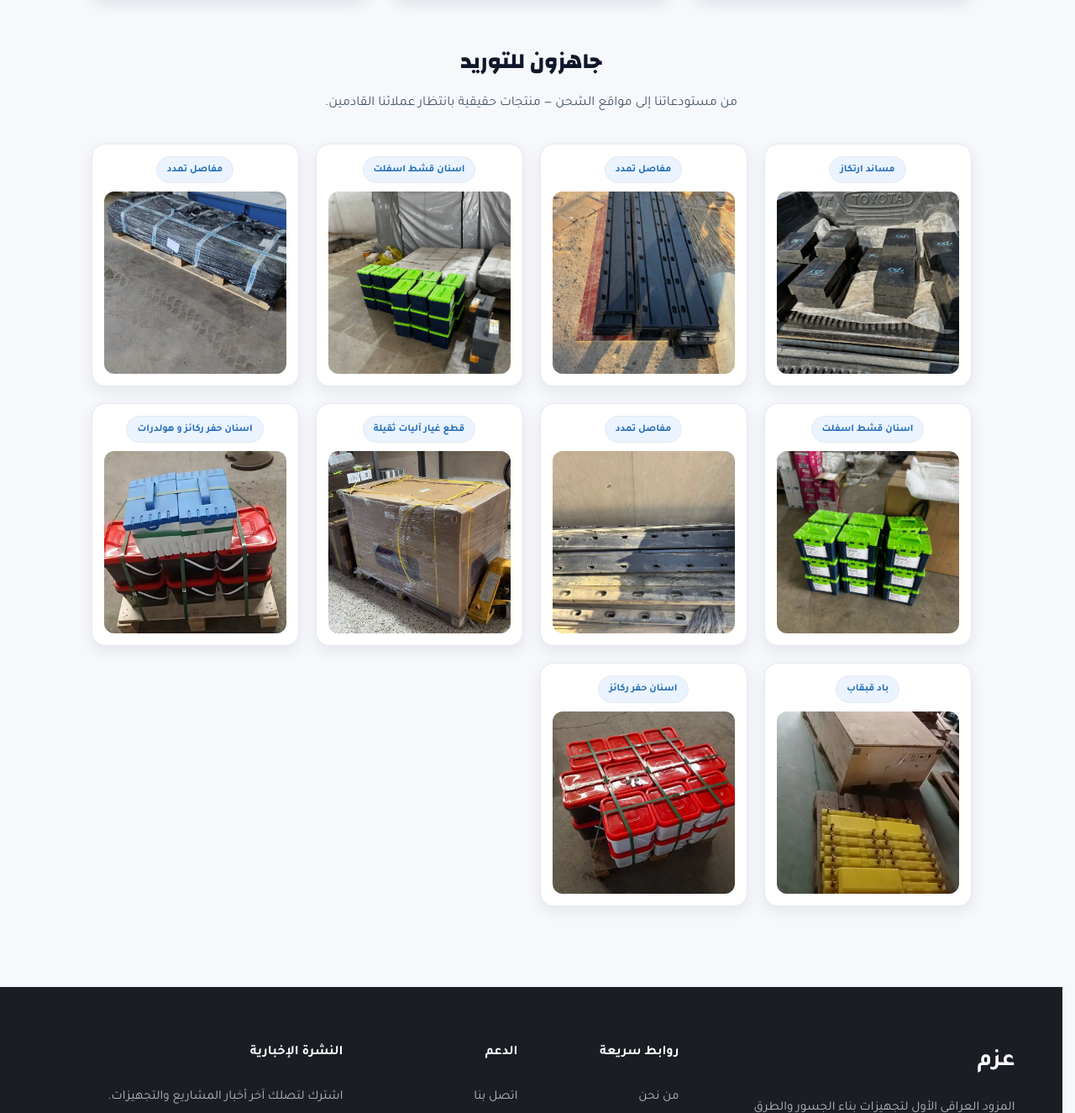
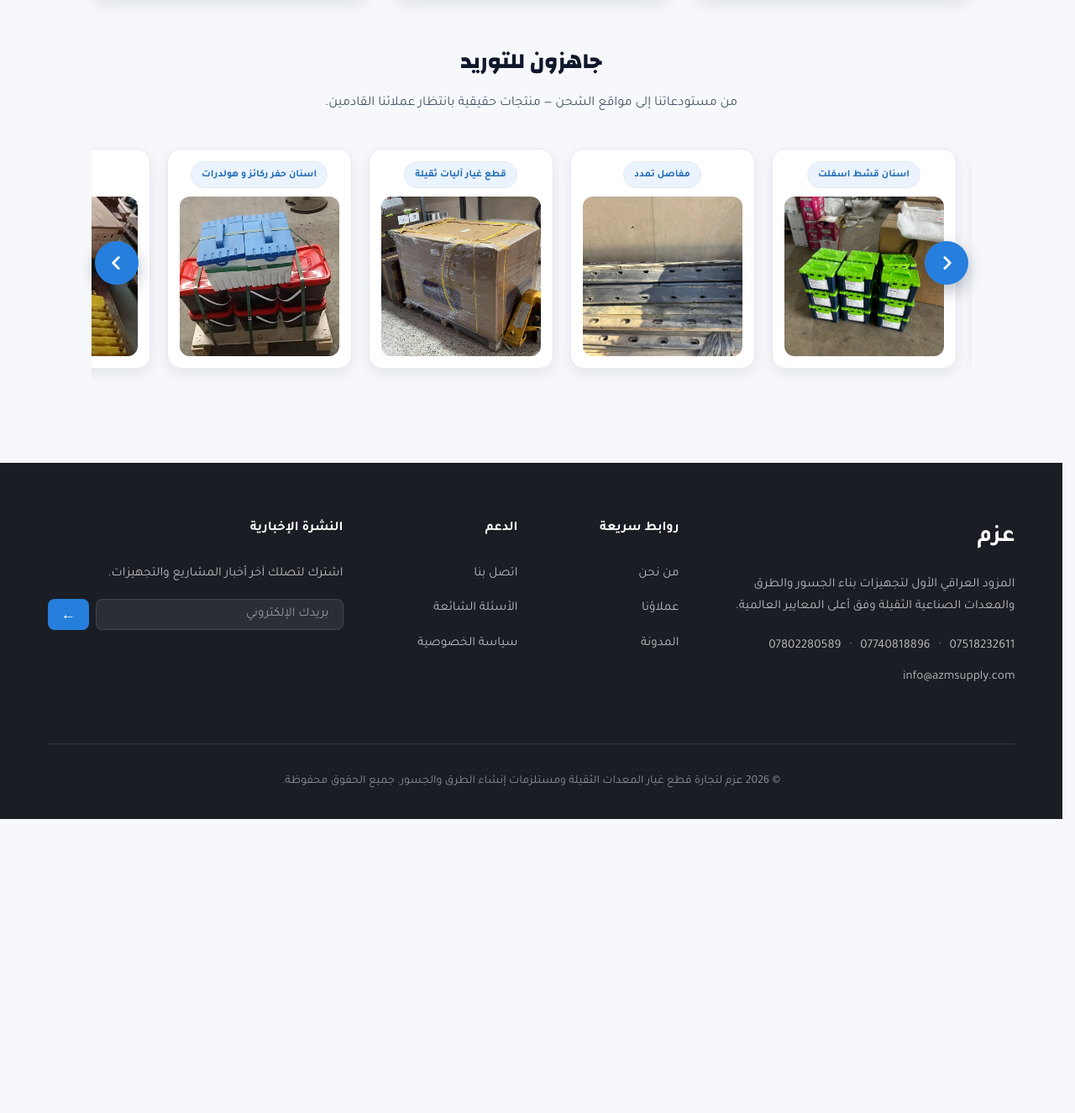
Before and after one commit to kami-okami/azm-website, a Flask app: page /clients in a window 1280 px wide. Shown: the part 1191-2516 px from the top of the page at 84% size. After the commit the page ends 2166 px from the top, so only its background shows below. Run offline with Flask 3, Linux system fonts and the light colour scheme; data that the repository does not hold is empty; some libraries are stand-ins or nearby versions.

Commit message:
feat(clients): turn shipping photo grid into an auto-scrolling slider
The "جاهزون للتوريد" shipping-evidence gallery on /clients was a static
wrapping grid; converts it to a horizontal scroll-snap slider:

- Tiles now sit in one row (flex + scroll-snap-type:x), sized to peek the
  next card on mobile, fixed 220px on tablet/desktop. Native touch/drag
  scrolling, no JS carousel library.
- Adds prev/next arrow buttons (desktop/tablet only, hidden under 640px
  where swipe is the primary interaction) as solid brand-blue circles with
  a white chevron for visibility against the photos.
- Auto-advances one card every 1.5s, looping back to the start; pauses on
  hover/touch/click and resumes after the pointer leaves. Fully disabled
  under prefers-reduced-motion (falls back to instant, non-animated
  scrolling on interaction only).
- Restyled scrollbar (thin, brand hairline color) instead of the default
  gray browser scrollbar.

Co-Authored-By: Claude Sonnet 5 <noreply@anthropic.com>

```diff
--- a/static/style.css
+++ b/static/style.css
@@ -1079,15 +1079,42 @@ html, body { overflow-x: clip; }
   margin:0 0 12px; color:var(--text);
 }
 .clients-gallery__sub{color:var(--muted); font-size:16px; line-height:1.85; margin:0}
+.clients-gallery__slider{ position:relative; max-width:1260px; margin:0 auto; }
 .clients-gallery__grid{
-  max-width:1260px; margin:0 auto; align-items:start;
-  display:grid; grid-template-columns:repeat(auto-fit, minmax(220px, 1fr)); gap:20px;
+  max-width:none; margin:0;
+  display:flex; gap:20px;
+  overflow-x:auto; overscroll-behavior-x:contain;
+  scroll-snap-type:x mandatory; scroll-padding-inline:18px;
+  padding-block:6px 16px;
+  -webkit-overflow-scrolling:touch;
+  scrollbar-width:thin; scrollbar-color:var(--border) transparent;
 }
+.clients-gallery__arrow{
+  position:absolute; top:50%; transform:translateY(-50%); z-index:2;
+  width:52px; height:52px; border-radius:50%;
+  display:flex; align-items:center; justify-content:center;
+  background:var(--primary); border:none; box-shadow:0 8px 20px rgba(2,19,51,.28);
+  color:#fff; cursor:pointer; padding:0;
+  transition:background .15s ease, box-shadow .15s ease, transform .15s ease;
+}
+.clients-gallery__arrow:hover{ background:var(--primary-600); box-shadow:0 12px 28px rgba(2,19,51,.34); }
+.clients-gallery__arrow:active{ transform:translateY(-50%) scale(.94); }
+.clients-gallery__arrow:focus-visible{ outline:3px solid var(--primary); outline-offset:3px; }
+.clients-gallery__arrow--prev{ right:4px; }
+.clients-gallery__arrow--next{ left:4px; }
+@media (max-width:640px){ .clients-gallery__arrow{ display:none; } }
+.clients-gallery__grid::-webkit-scrollbar{ height:8px; }
+.clients-gallery__grid::-webkit-scrollbar-track{ background:transparent; }
+.clients-gallery__grid::-webkit-scrollbar-thumb{ background:var(--border); border-radius:999px; }
+.clients-gallery__grid::-webkit-scrollbar-thumb:hover{ background:var(--primary-50); }
 .clients-gallery__tile{
+  flex:0 0 auto; width:min(240px, 72vw);
+  scroll-snap-align:start;
   display:flex; flex-direction:column; align-items:center; gap:10px;
   background:var(--card); border:1px solid var(--border); box-shadow:var(--shadow);
   border-radius:16px; padding:14px;
 }
+@media (min-width:640px){ .clients-gallery__tile{ width:220px; } }
 .clients-gallery__tag{
   font-family:"Tajawal", sans-serif; font-weight:700; font-size:12px; text-align:center;
   padding:4px 12px; border-radius:999px;
--- a/templates/clients.html
+++ b/templates/clients.html
@@ -178,7 +178,11 @@
     <h2 class="clients-gallery__title">جاهزون للتوريد</h2>
     <p class="clients-gallery__sub">من مستودعاتنا إلى مواقع الشحن — منتجات حقيقية بانتظار عملائنا القادمين.</p>
   </div>
-  <div class="clients-gallery__grid">
+  <div class="clients-gallery__slider">
+    <button type="button" class="clients-gallery__arrow clients-gallery__arrow--prev" aria-label="الصورة السابقة">
+      <svg viewBox="0 0 24 24" width="26" height="26" fill="none" stroke="currentColor" stroke-width="2.6" stroke-linecap="round" stroke-linejoin="round" aria-hidden="true"><polyline points="10 6 16 12 10 18"/></svg>
+    </button>
+    <div class="clients-gallery__grid">
     <div class="clients-gallery__tile">
       <span class="clients-gallery__tag">مساند ارتكاز</span>
       <div class="clients-gallery__photo">
@@ -239,6 +243,10 @@
         <img src="{{ url_for('static', filename='images/clients/site_photos/shipping-10.webp') }}" alt="اسنان حفر ركائز مربوطة وجاهزة للشحن" loading="lazy" width="1206" height="1211">
       </div>
     </div>
+    </div>
+    <button type="button" class="clients-gallery__arrow clients-gallery__arrow--next" aria-label="الصورة التالية">
+      <svg viewBox="0 0 24 24" width="26" height="26" fill="none" stroke="currentColor" stroke-width="2.6" stroke-linecap="round" stroke-linejoin="round" aria-hidden="true"><polyline points="14 6 8 12 14 18"/></svg>
+    </button>
   </div>
 </section>
 {% endblock %}
@@ -277,4 +285,53 @@
   });
 })();
 </script>
+
+<script>
+(function () {
+  var slider = document.querySelector('.clients-gallery__grid');
+  var prevBtn = document.querySelector('.clients-gallery__arrow--prev');
+  var nextBtn = document.querySelector('.clients-gallery__arrow--next');
+  if (!slider) return;
+
+  var reduceMotion = window.matchMedia && window.matchMedia('(prefers-reduced-motion: reduce)').matches;
+
+  // Sign convention: modern browsers report scrollLeft as 0 (start) going
+  // negative toward the end in an RTL container, so -1 = forward/"next".
+  function step(dir) {
+    var tile = slider.querySelector('.clients-gallery__tile');
+    var amount = tile ? tile.getBoundingClientRect().width + 20 : slider.clientWidth * 0.8;
+    slider.scrollBy({ left: dir * amount, behavior: reduceMotion ? 'auto' : 'smooth' });
+  }
+
+  if (prevBtn) prevBtn.addEventListener('click', function () { step(1); });
+  if (nextBtn) nextBtn.addEventListener('click', function () { step(-1); });
+
+  if (!reduceMotion) {
+    var AUTO_MS = 1500;
+    var timer = null;
+
+    function atEnd() {
+      var maxScroll = slider.scrollWidth - slider.clientWidth;
+      return Math.abs(maxScroll - Math.abs(slider.scrollLeft)) < 4;
+    }
+
+    function advance() {
+      if (atEnd()) {
+        slider.scrollTo({ left: 0, behavior: 'smooth' });
+      } else {
+        step(-1);
+      }
+    }
+
+    function start() { if (!timer) timer = setInterval(advance, AUTO_MS); }
+    function stop() { if (timer) { clearInterval(timer); timer = null; } }
+
+    start();
+    ['mouseenter', 'touchstart', 'pointerdown'].forEach(function (evt) {
+      slider.addEventListener(evt, stop, { passive: true });
+    });
+    slider.addEventListener('mouseleave', start);
+  }
+})();
+</script>
 {% endblock %}
```
